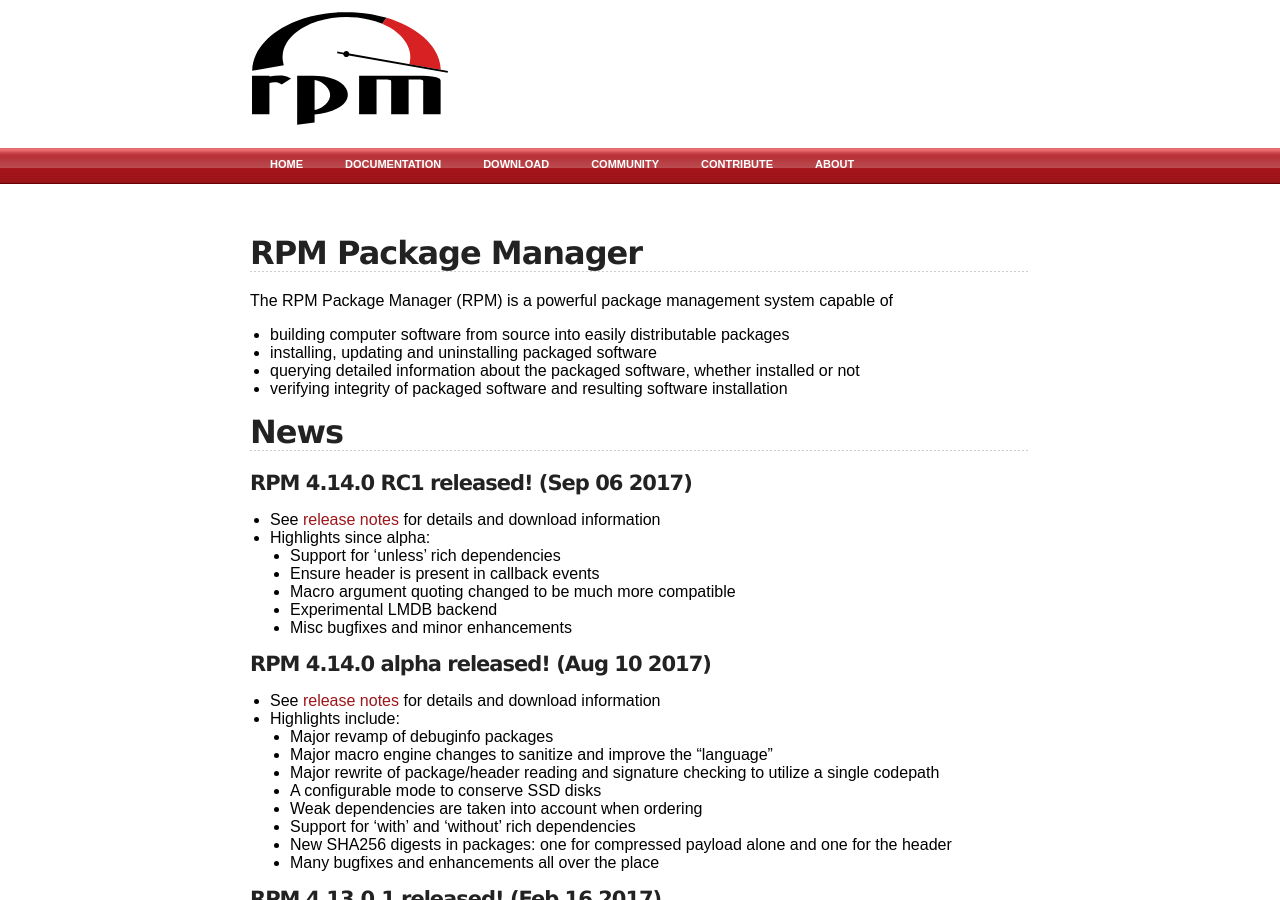
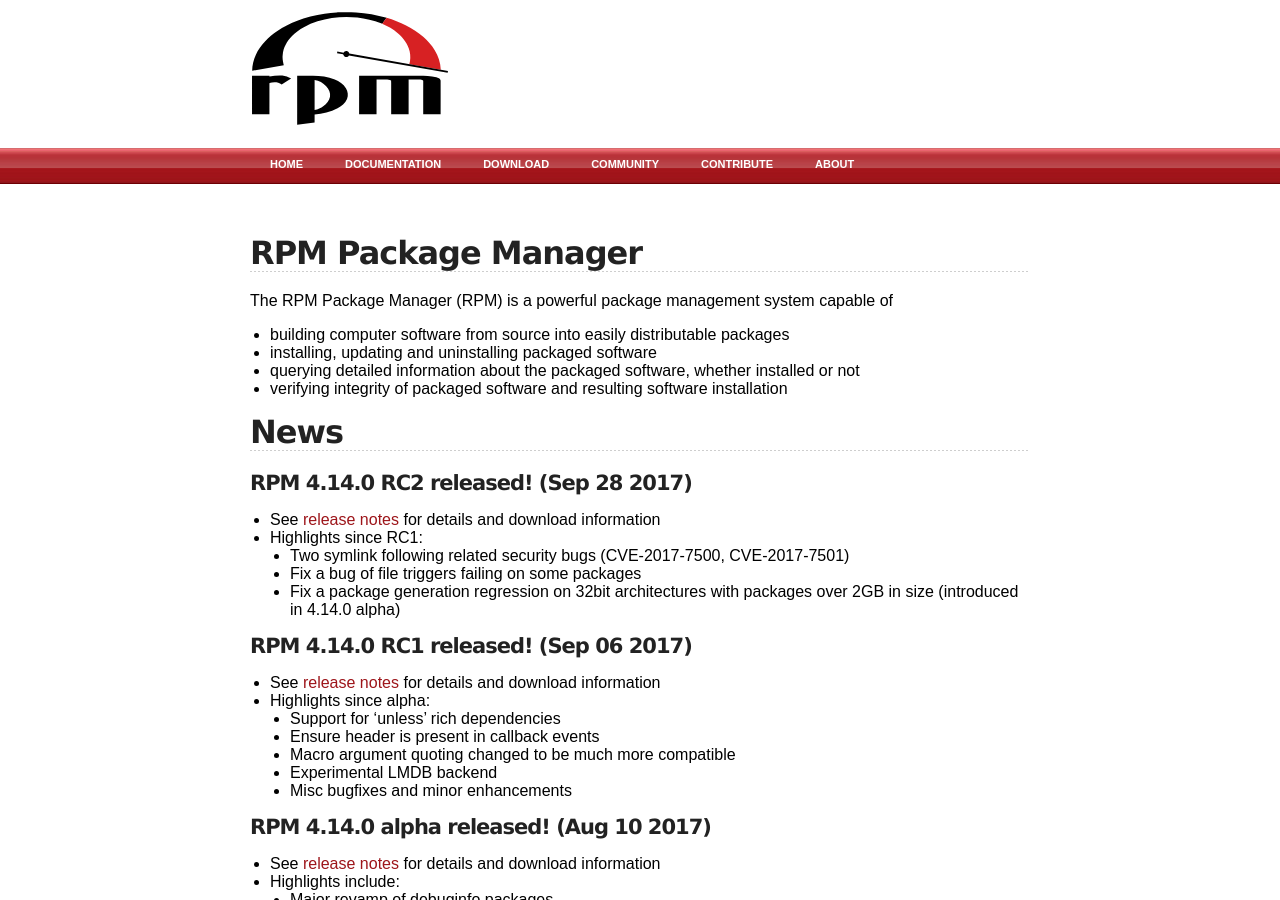
Before and after one commit to rpm-software-management/rpm-web, a Jekyll site: the page built from index.md, in a window 1280 px wide and 900 px high. Built offline with Jekyll 4.4.1, drawn with Linux system fonts in a browser that asks for light colours.

Commit message:
Add 4.14.0 rc2 to news

```diff
--- a/index.md
+++ b/index.md
@@ -15,6 +15,14 @@ capable of
 * verifying integrity of packaged software and resulting software installation
 
 ## News
+
+#### RPM 4.14.0 RC2 released! (Sep 28 2017)
+* See [release notes](wiki/Releases/4.14.0) for details and download information
+* Highlights since RC1:
+  * Two symlink following related security bugs (CVE-2017-7500, CVE-2017-7501)
+  * Fix a bug of file triggers failing on some packages
+  * Fix a package generation regression on 32bit architectures with packages
+    over 2GB in size (introduced in 4.14.0 alpha)
 
 #### RPM 4.14.0 RC1 released! (Sep 06 2017)
 * See [release notes](wiki/Releases/4.14.0) for details and download information
```
